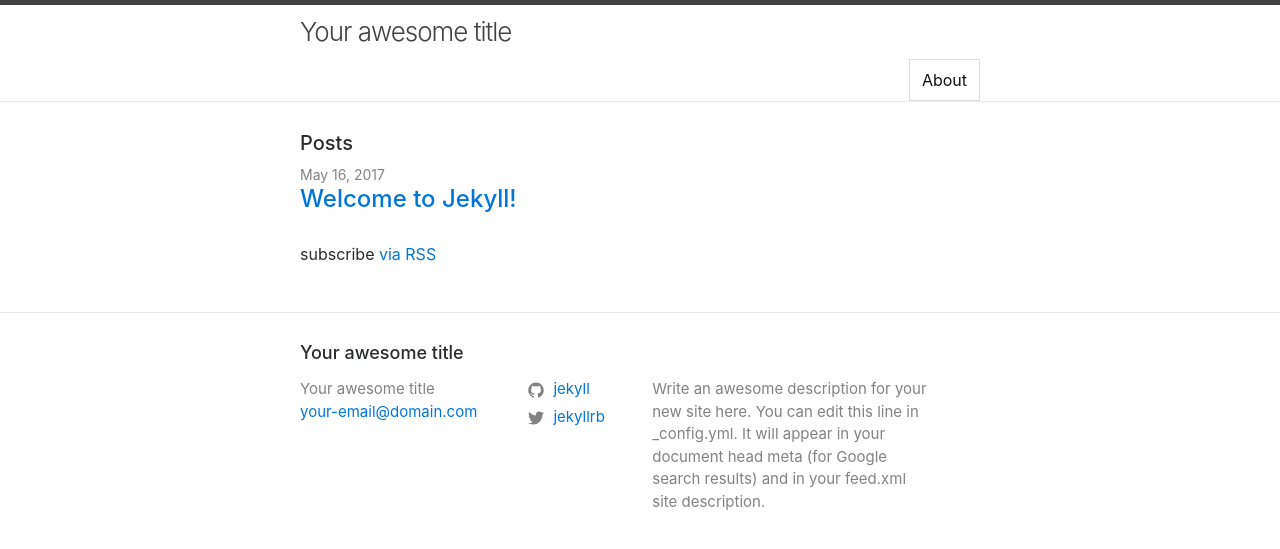
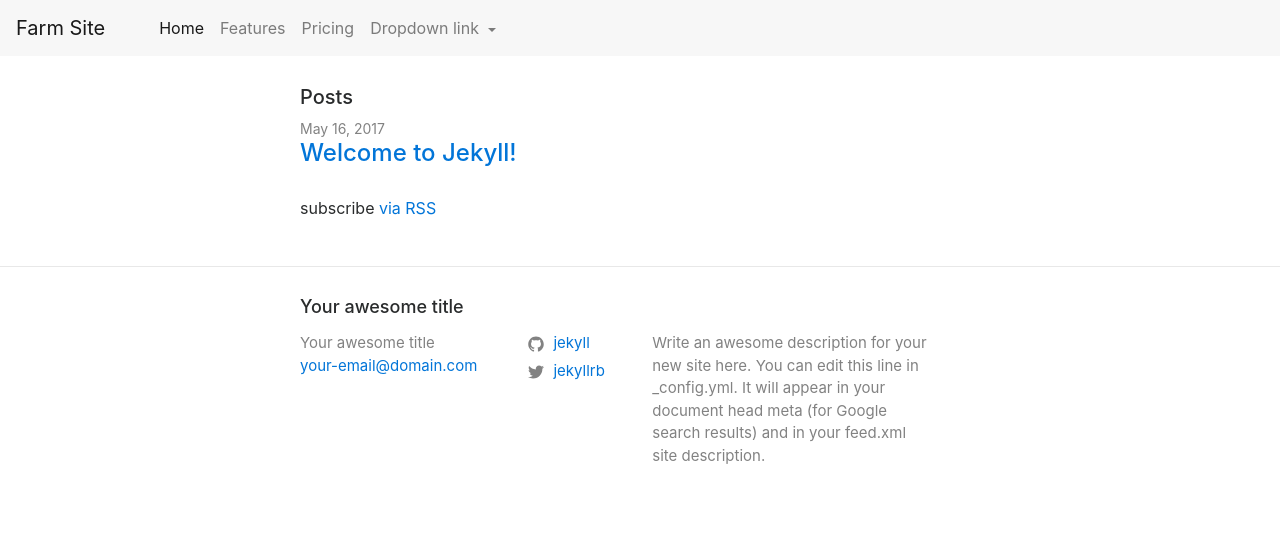
Before and after one commit to cgreim/farm-site, a Jekyll site: the page built from index.md, in a window 1280 px wide. Shown: the top 549 px of the page. Built offline with Jekyll 4.4.1, drawn with Linux system fonts in a browser that asks for light colours; nearby versions of some CDN libraries.

Commit message:
adds navigation

```diff
--- a/_includes/header.html
+++ b/_includes/header.html
@@ -1,4 +1,36 @@
-<header class="site-header" role="banner">
+<header>
+  <nav class="navbar navbar-toggleable-md navbar-light bg-faded">
+    <button class="navbar-toggler navbar-toggler-right" type="button" data-toggle="collapse" data-target="#navbarNavDropdown" aria-controls="navbarNavDropdown" aria-expanded="false" aria-label="Toggle navigation">
+      <span class="navbar-toggler-icon"></span>
+    </button>
+    <a class="navbar-brand" href="{{ "/" | relative_url }}">Farm Site</a>
+    <div class="collapse navbar-collapse" id="navbarNavDropdown">
+      <ul class="navbar-nav">
+        <li class="nav-item active">
+          <a class="nav-link" href="#">Home <span class="sr-only">(current)</span></a>
+        </li>
+        <li class="nav-item">
+          <a class="nav-link" href="#">Features</a>
+        </li>
+        <li class="nav-item">
+          <a class="nav-link" href="#">Pricing</a>
+        </li>
+        <li class="nav-item dropdown">
+          <a class="nav-link dropdown-toggle" href="http://example.com" id="navbarDropdownMenuLink" data-toggle="dropdown" aria-haspopup="true" aria-expanded="false">
+            Dropdown link
+          </a>
+          <div class="dropdown-menu" aria-labelledby="navbarDropdownMenuLink">
+            <a class="dropdown-item" href="#">Action</a>
+            <a class="dropdown-item" href="#">Another action</a>
+            <a class="dropdown-item" href="#">Something else here</a>
+          </div>
+        </li>
+      </ul>
+    </div>
+  </nav>
+</header>
+
+<!-- <header class="site-header" role="banner">
 
   <div class="wrapper">
     {% assign default_paths = site.pages | map: "path" %}
@@ -30,3 +62,4 @@
     {% endif %}
   </div>
 </header>
+ -->
```
